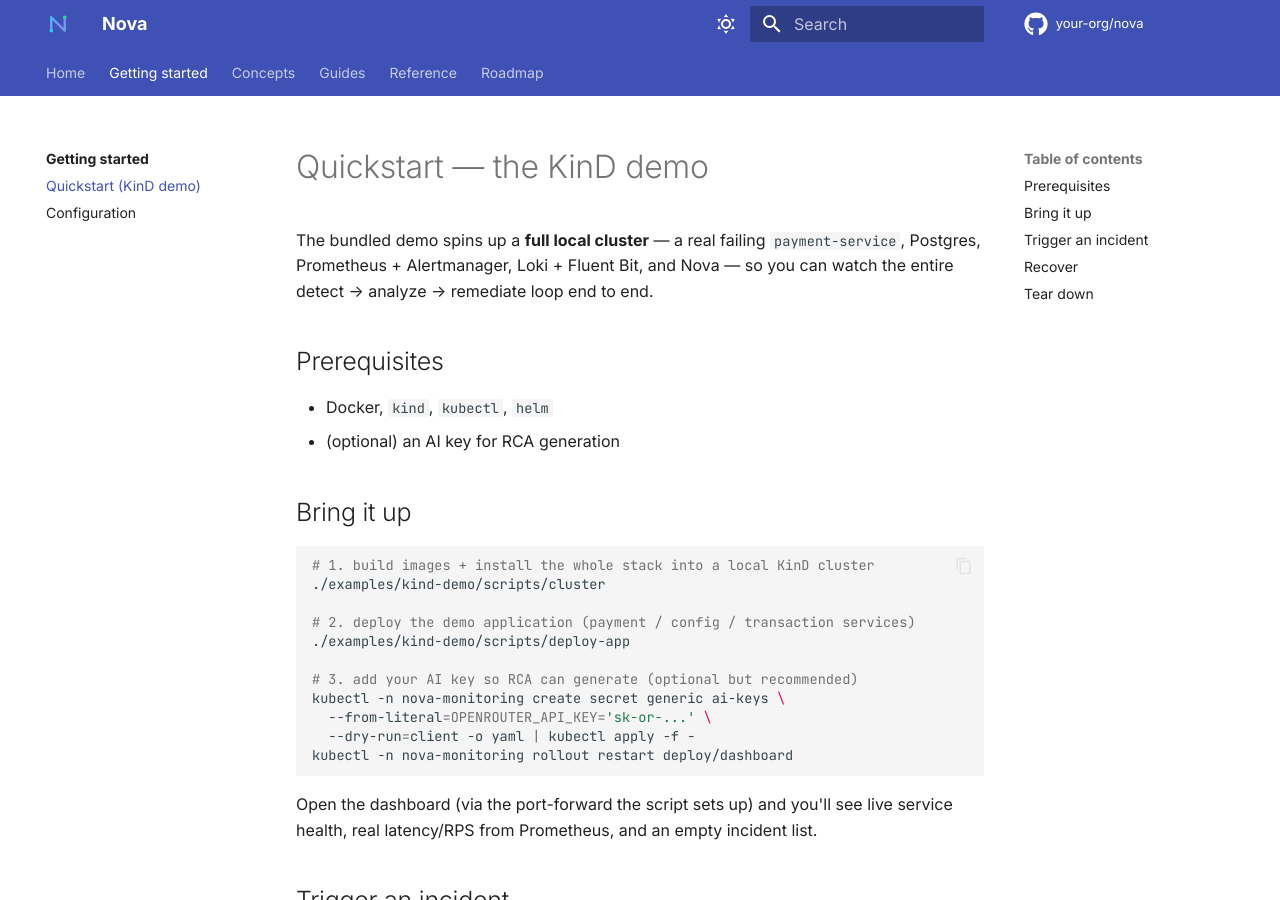
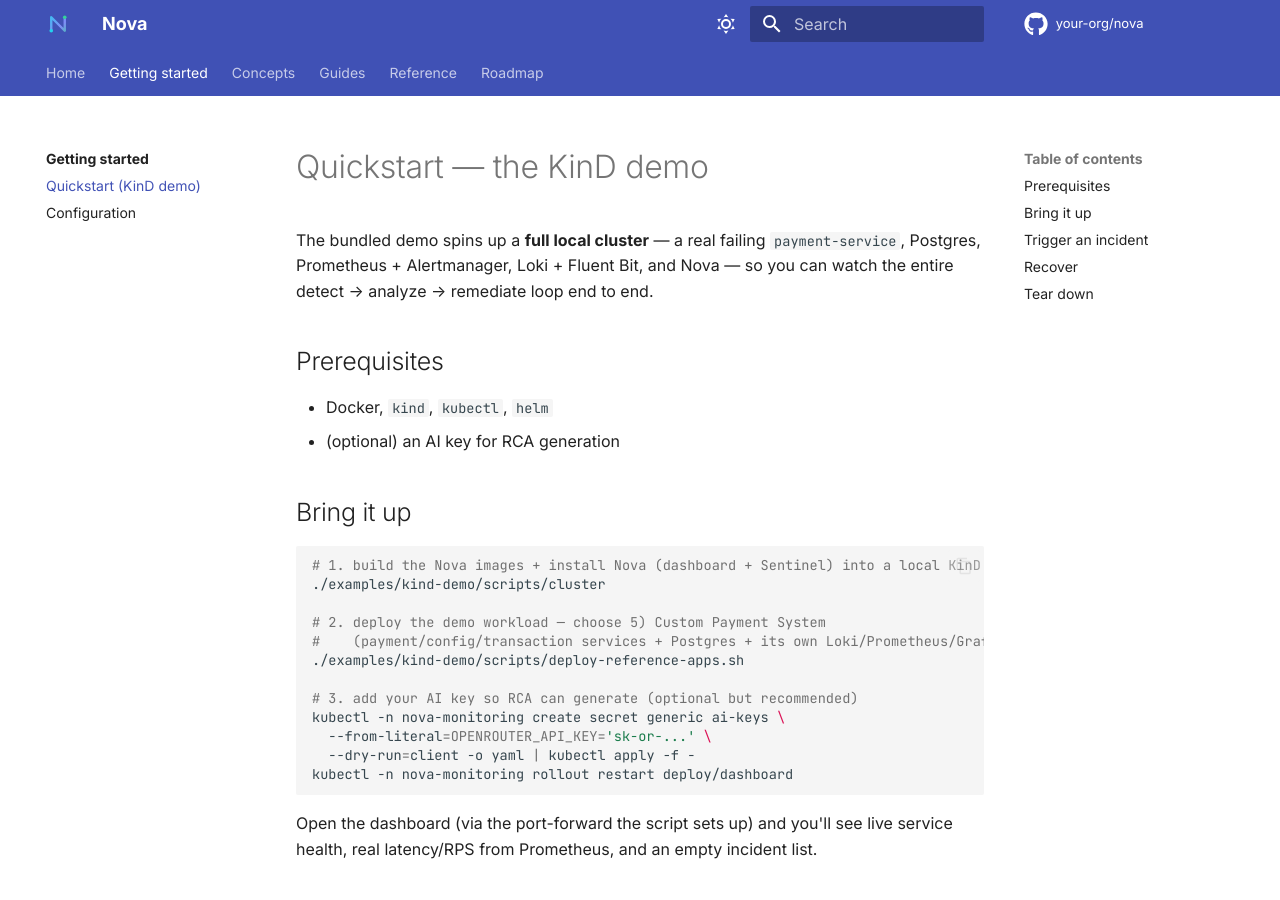
Before and after one commit to maheshshekhar/nova, an MkDocs documentation site: the page built from website/docs/getting-started/quickstart.md, in a window 1280 px wide and 900 px high. Built offline with MkDocs 1.6.1 and Material for MkDocs 9.7.7, drawn with Linux system fonts in a browser that asks for light colours; comment, search, counter and statistics services are not loaded.

Commit message:
chore(demo): consolidate the payment demo to one definition (retire deploy-app) (#44)
The four k8s/*.yaml app manifests duplicated the app already defined in
custom-payment-system.yaml, and were only used by scripts/deploy-app — a legacy
'app-only' path that no longer has an observability backend (cluster/platform now
deploy ONLY Nova; each workload brings its own Loki/Prometheus). The working,
self-contained path is deploy-reference-apps.sh -> Custom Payment System.

- delete k8s/{postgres,payment-service,config-service,transaction-service}.yaml
- delete scripts/deploy-app (superseded)
- repoint docs (root README, kind-demo README, website quickstart) to
  deploy-reference-apps.sh (Custom Payment System)
- fix stale 'cluster deploys observability/Postgres' claims (cluster comment +
  kind-demo README) — the platform deploys only Nova; observability ships with
  the workload

custom-payment-system.yaml is now the single definition of the payment demo.
Validated: no dangling refs; cluster passes bash -n.

````diff
--- a/website/docs/getting-started/quickstart.md
+++ b/website/docs/getting-started/quickstart.md
@@ -12,11 +12,12 @@ entire detect → analyze → remediate loop end to end.
 ## Bring it up
 
 ```bash
-# 1. build images + install the whole stack into a local KinD cluster
+# 1. build the Nova images + install Nova (dashboard + Sentinel) into a local KinD cluster
 ./examples/kind-demo/scripts/cluster
 
-# 2. deploy the demo application (payment / config / transaction services)
-./examples/kind-demo/scripts/deploy-app
+# 2. deploy the demo workload — choose 5) Custom Payment System
+#    (payment/config/transaction services + Postgres + its own Loki/Prometheus/Grafana)
+./examples/kind-demo/scripts/deploy-reference-apps.sh
 
 # 3. add your AI key so RCA can generate (optional but recommended)
 kubectl -n nova-monitoring create secret generic ai-keys \
````
Also changed, not shown: README.md, examples/kind-demo/README.md, 6 other files.
